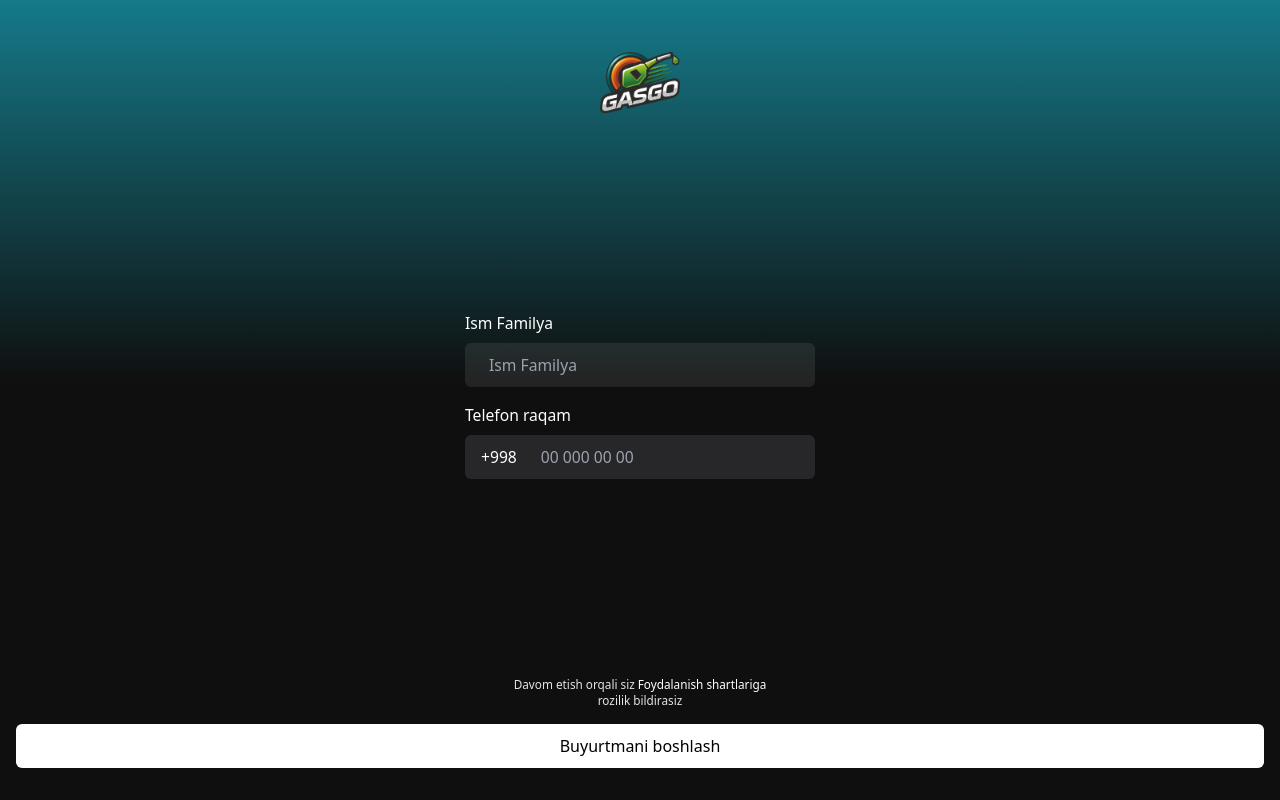
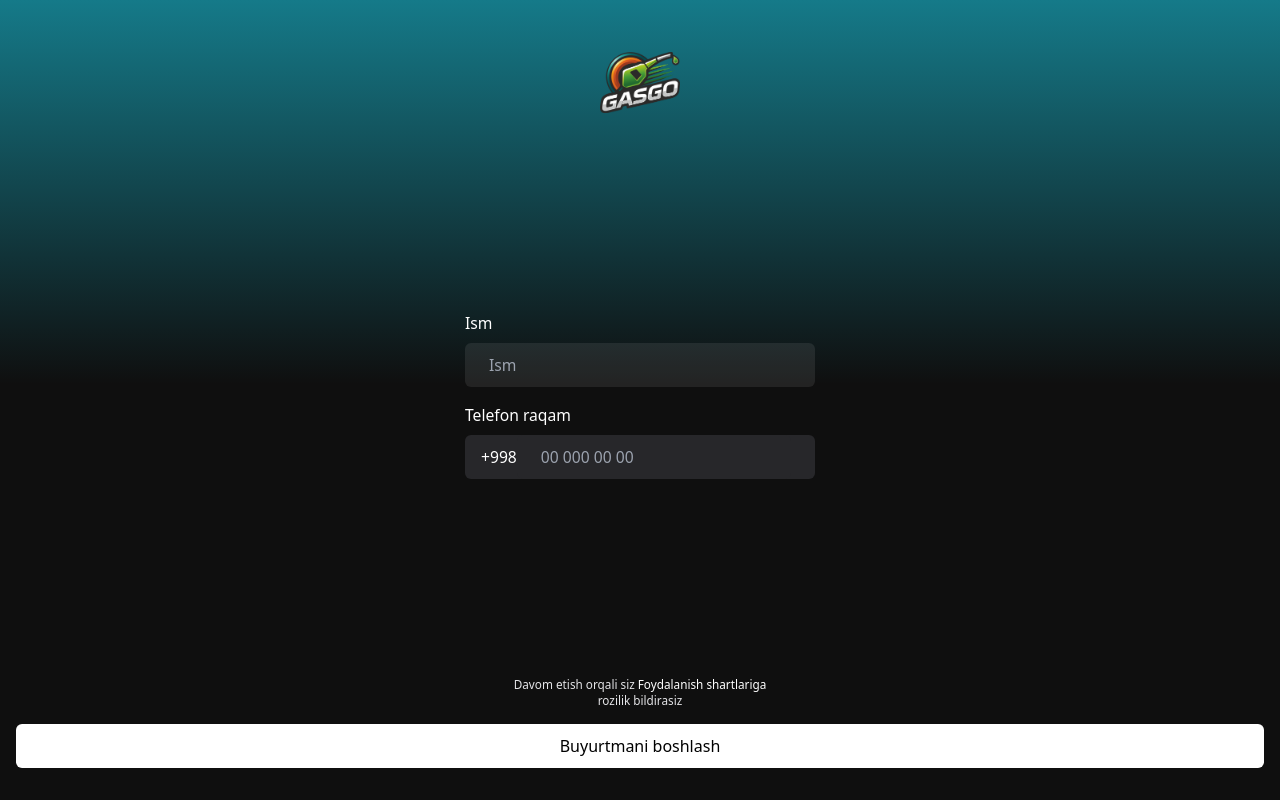
Before and after one commit to otabekshoyimov/paylov-webview, a React (Vite) app: page / in a window 1280 px wide. Built offline with nearby package versions, Linux system fonts and the light colour scheme; no server answers; a web font is replaced by a local one.

Commit message:
Change input fullName validation requirement to accept firstName only

```diff
--- a/src/pages/index/index.tsx
+++ b/src/pages/index/index.tsx
@@ -4,7 +4,7 @@ import { data, Form, redirect, useActionData } from "react-router";
 import { z } from "zod";
 
 const GasgoOrderSchema = z.object({
-  fullName: z.string().min(8, "To'liq ismingiz bo'lishi shart"),
+  fullName: z.string().min(4, "Ismingiz bo'lishi shart"),
   phoneNumber: z.string().min(7, "Telefon raqamingiz bo'lishi shart"),
 });
 
@@ -105,11 +105,11 @@ export function IndexPage() {
         >
           <div className="flex w-full flex-col justify-center gap-16 pb-16">
             <label className="flex flex-col gap-8">
-              <span className="text-white"> Ism Familya</span>
+              <span className="text-white">Ism</span>
 
               <input
                 type="text"
-                placeholder="Ism Familya"
+                placeholder="Ism"
                 name="fullName"
                 className="outline-solid min-w-[350px] rounded-md bg-zinc-300/10 px-24 py-10 text-white ring-brand-green focus:outline-none focus:ring"
               />
--- a/src/pages/location/location.tsx
+++ b/src/pages/location/location.tsx
@@ -70,7 +70,7 @@ export function LocationPage() {
 
   return (
     <>
-      <div className="flex min-h-[100svh] w-full flex-col pb-16">
+      <div className="flex h-[100svh] w-full flex-col">
         <div className="p-16">
           <BackButton link={"/"} />
         </div>
@@ -79,7 +79,7 @@ export function LocationPage() {
             <MapContainer
               center={userPosition}
               zoom={15}
-              style={{ height: "100%", width: "100%" }}
+              className="h-full w-full"
             >
               <TileLayer
                 // url="https://{s}.basemaps.cartocdn.com/light_all/{z}/{x}/{y}{r}.png"
@@ -119,7 +119,7 @@ export function LocationPage() {
           )}
         </div>
 
-        <div className="flex justify-center p-16">
+        <div className="flex justify-center p-16 pt-[24px]">
           <Form method="POST" className="w-full" viewTransition>
             <input
               type="hidden"
```
